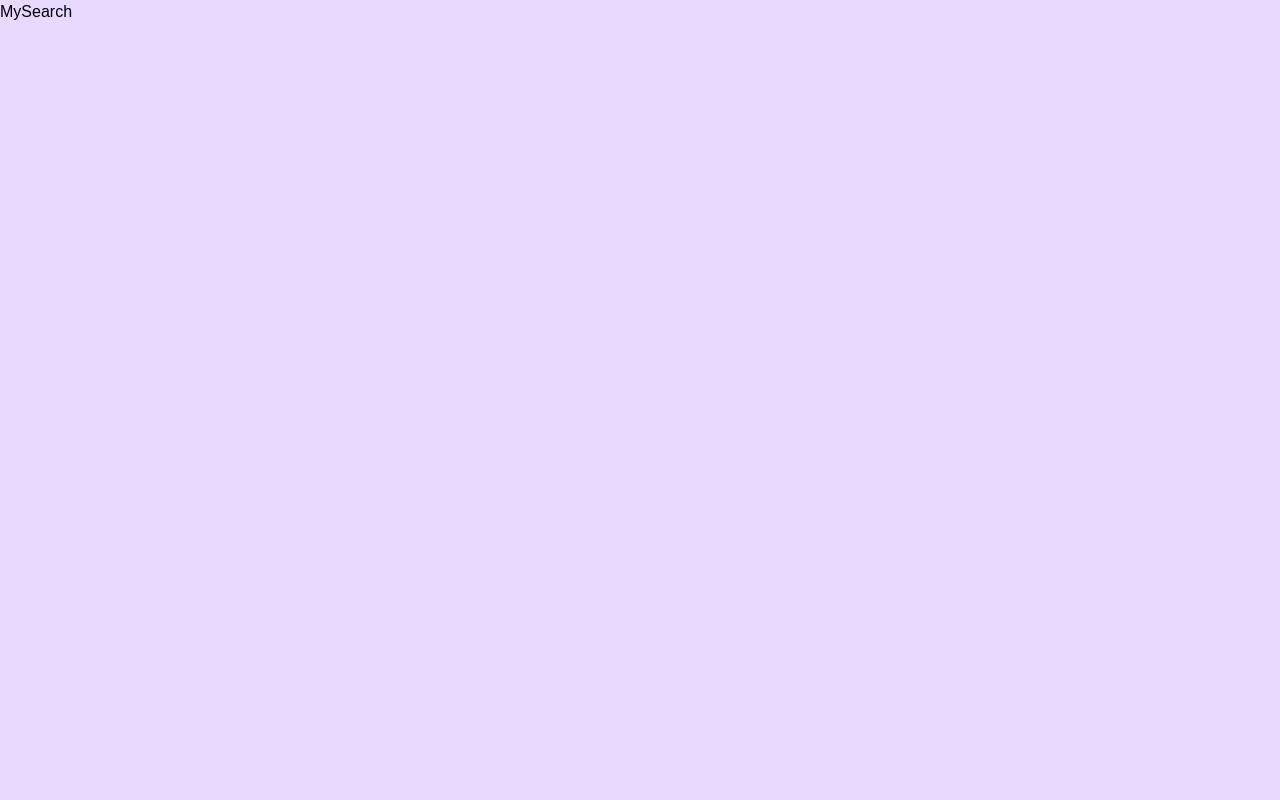
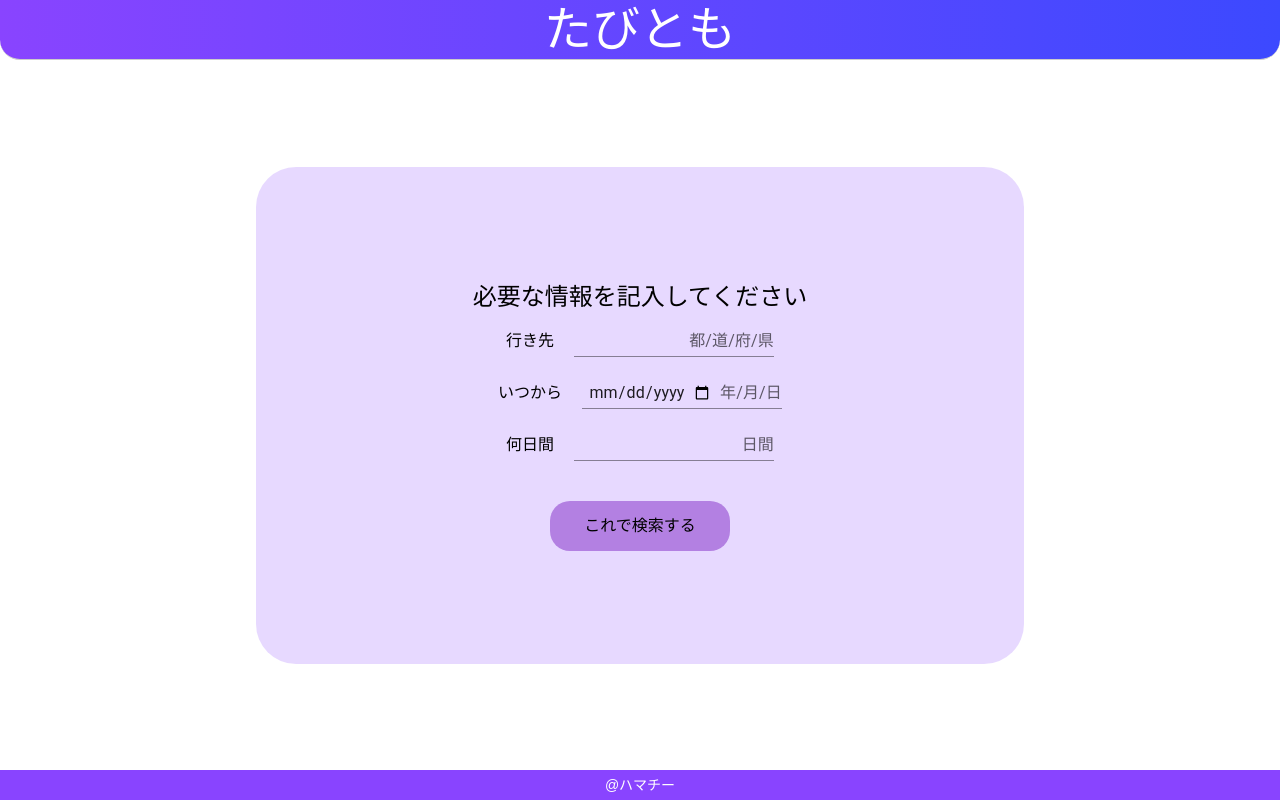
Before and after one commit to mehuu2000/tabinoOtomo, a Next.js app in the folder next_js/: page /TabinoOtomo/home/createSelect/mySearch/newCreatePlan in a window 1280 px wide. Built offline with nearby package versions, Linux system fonts and the light colour scheme.

Commit message:
作成方法を選んだ後のMySearch画面を編集

```diff
--- /dev/null
+++ b/next_js/src/app/TabinoOtomo/home/createSelect/mySearch/newCreatePlan/page.module.css
@@ -0,0 +1,7 @@
+.main {
+    display: flex;
+    flex-direction: column;
+    min-height: 100vh;
+    min-width: 100vw;
+    position: relative;
+}
--- a/next_js/src/app/TabinoOtomo/home/createSelect/mySearch/newCreatePlan/page.tsx
+++ b/next_js/src/app/TabinoOtomo/home/createSelect/mySearch/newCreatePlan/page.tsx
@@ -1,9 +1,34 @@
-import React from 'react'
+'use client'
 
-function page() {
+import React, { useState } from 'react'
+import styles from './page.module.css';
+
+import Header_c from '../../../../../../components/header_c';
+import MySearch_c from '../../../../../../components/mySearch_c';
+import Footer_c from '../../../../../../components/footer_c';
+
+export default function MySearch() {
+
+  const [goTo, setGoTo] = useState<string>("");
+  const [when, setWhen] = useState<string>("");
+  const [days, setDays] = useState<string>("");
+
+  const displayMySearch = () => {
+    console.log("行き先:", goTo);
+    console.log("いつから:", when);
+    console.log("何日間:", days);
+  };
+
   return (
-    <div>MySearch</div>
+    <div className={styles.main}>
+        <Header_c />
+        <MySearch_c
+          goTo={goTo} setGoTo={setGoTo}
+          when={when} setWhen={setWhen}
+          days={days} setDays={setDays}
+          displayMySearch={displayMySearch}
+        />
+        <Footer_c />
+    </div>
   )
 }
-
-export default page
--- a/next_js/src/app/TabinoOtomo/home/home.module.css
+++ b/next_js/src/app/TabinoOtomo/home/home.module.css
@@ -2,7 +2,7 @@
     display: flex;
     flex-direction: column;
     min-height: 100vh;
-    min-width: 100vh;
+    min-width: 100mw;
     position: relative;
 }
 
--- /dev/null
+++ b/next_js/src/components/module_css/mySearch_c.module.css
@@ -0,0 +1,48 @@
+.main {
+    height: calc(100vh - 90px);
+    width: 100%;
+    flex-grow: 1;
+    display: flex;
+    justify-content: center;
+    align-items: center;
+    padding: 60px 0 30px 0;
+    background-color: white;
+}
+
+.information {
+    height: 70%;
+    width: 60%;
+    display: flex;
+    justify-content: center;
+    align-items: center;
+    flex-direction: column;
+    background-color: rgba(137, 68, 255, 0.2);
+    border-radius: 40px;
+}
+
+.h2 {
+    font-size: 1.5rem;
+}
+
+.contents {
+    display: flex;
+    justify-content: center;
+    align-items: center;
+    flex-direction: column;
+}
+
+.content {
+    display: flex;
+    align-items: center;
+    justify-content: space-between;
+    gap: 20px;
+    margin: 10px;
+}
+
+.button {
+    height: 50px;
+    width: 180px;
+    background-color: rgb(179, 128, 226);
+    border-radius: 20px;
+    margin-top: 30px;
+}
--- /dev/null
+++ b/next_js/src/components/mySearch_c.tsx
@@ -0,0 +1,107 @@
+import { InputAdornment, TextField } from '@mui/material';
+import styles from './module_css/mySearch_c.module.css';
+
+interface MySearchProps {
+    goTo: string;
+    setGoTo: React.Dispatch<React.SetStateAction<string>>;
+
+    when: string;
+    setWhen: React.Dispatch<React.SetStateAction<string>>;
+
+    days: string;
+    setDays: React.Dispatch<React.SetStateAction<string>>;
+
+    displayMySearch: () => void;
+}
+
+export default function MySearch_c({ goTo, setGoTo, when, setWhen, days, setDays, displayMySearch }: MySearchProps) {
+
+    const handleGoToChange = (event: React.ChangeEvent<HTMLInputElement>) => {
+        setGoTo(event.target.value);
+    };
+
+    const handleWhenChange = (event : React.ChangeEvent<HTMLInputElement>) => {
+        setWhen(event.target.value);
+    }
+
+    const handleDaysChange = (event: React.ChangeEvent<HTMLInputElement>) => {
+        setDays(event.target.value);
+    }
+
+    return(
+        <div className={styles.main}>
+            <div className={styles.information}>
+                <h2 className={styles.h2}>必要な情報を記入してください</h2>
+                <div className={styles.contents}>
+                    <div className={styles.content}>
+                        <label htmlFor="go-to">行き先</label>
+                        <TextField
+                            id="go-to"
+                            label=""
+                            variant="standard"
+                            onChange={handleGoToChange}
+                            slotProps={{
+                                input: {
+                                    endAdornment: <InputAdornment position="end">都/道/府/県</InputAdornment>,
+                                },
+                            }}
+                            sx={{
+                                width: '200px',
+                                '& .MuiInputBase-input': {
+                                    textAlign: 'center',
+                                },
+                            }}
+                        />
+                    </div>
+                    <div className={styles.content}>
+                        <label htmlFor="when">いつから</label>
+                        <TextField
+                            id="when"
+                            type='date'
+                            label=""
+                            variant="standard"
+                            onChange={handleWhenChange}
+                            slotProps={{
+                                input: {
+                                    endAdornment: <InputAdornment position="end">年/月/日</InputAdornment>,
+                                },
+                            }}
+                            sx={{
+                                width: '200px',
+                                '& .MuiInputBase-input': {
+                                    textAlign: 'center',
+                                },
+                            }}
+                        />
+                    </div>
+                    <div className={styles.content}>
+                        <label htmlFor="days">何日間</label>
+                        <TextField
+                            id="days"
+                            label=""
+                            variant="standard"
+                            onChange={handleDaysChange}
+                            slotProps={{
+                                input: {
+                                    endAdornment: <InputAdornment position="end">日間</InputAdornment>,
+                                },
+                            }}
+                            sx={{
+                                width: '200px',
+                                '& .MuiInputBase-input': {
+                                    textAlign: 'center',
+                                },
+                            }}
+                        />
+                    </div>
+
+                    <button
+                        className={styles.button}
+                        onClick={displayMySearch}
+                    >これで検索する</button>
+
+                </div>
+            </div>
+        </div>
+    )
+}
```
